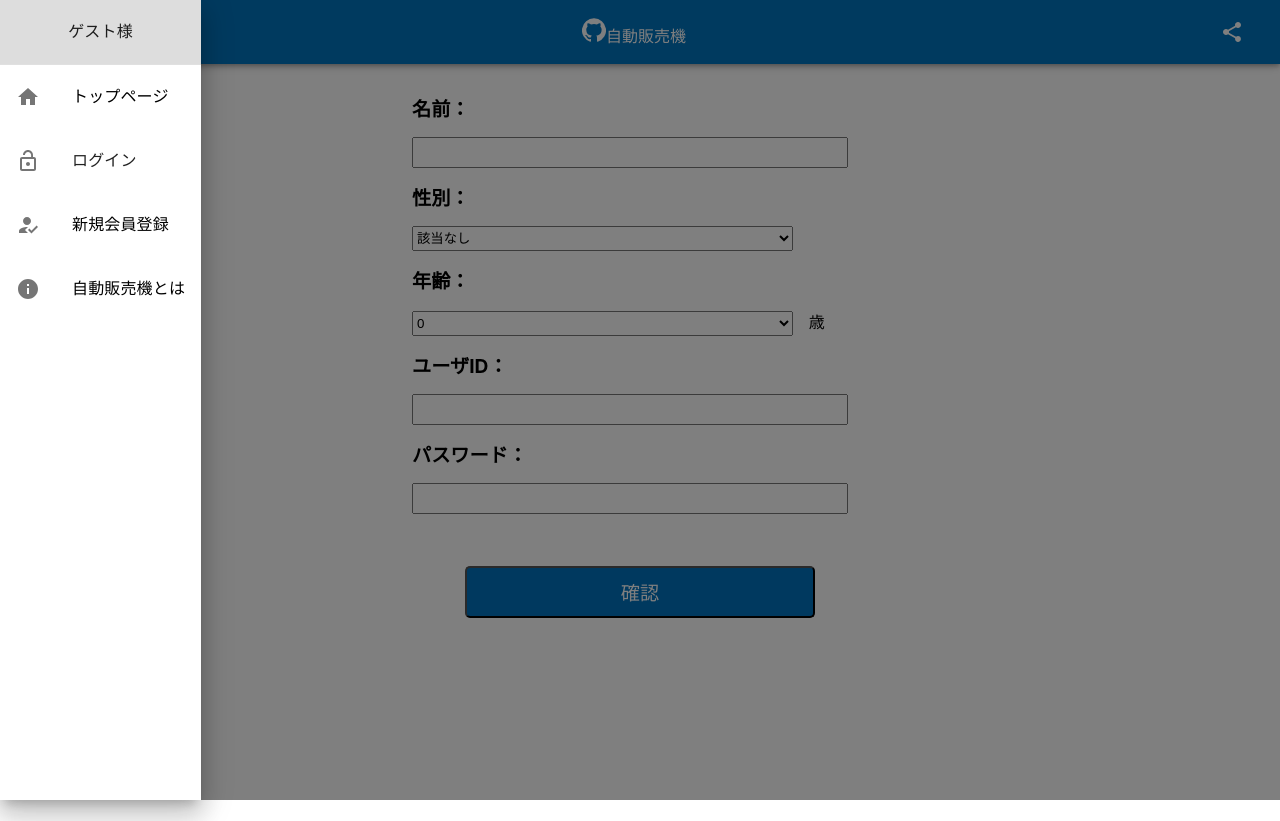
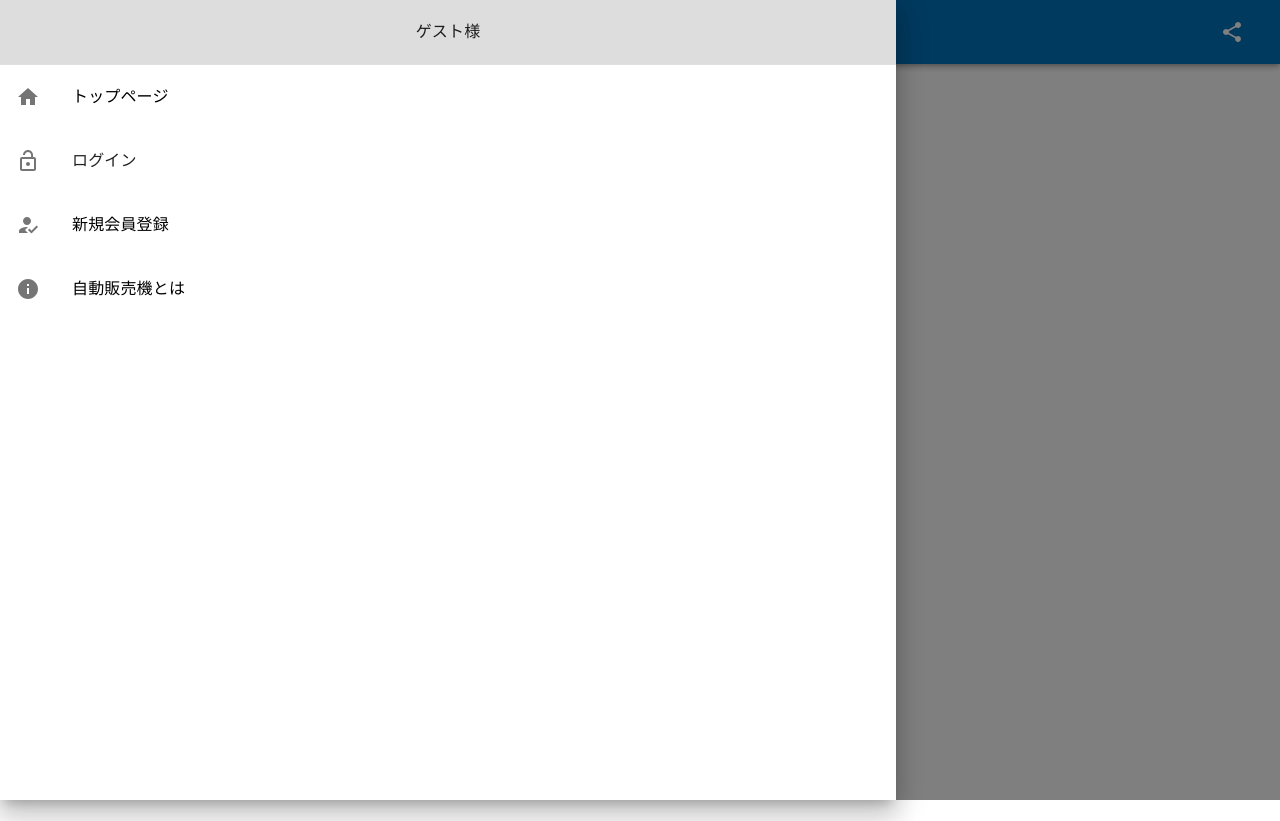
Before and after one commit to NishiokaKazuki/HEW2020, a React (Create React App) app in the folder client/: page /signup in a window 1280 px wide. Both pictures are taken after a click on the button 36 px from the left and 32 px from the top of the page. After the commit the page ends 800 px from the top, so only its background shows below. Built offline with nearby package versions, Linux system fonts and the light colour scheme.

Commit message:
[update]toolbarの追加

```diff
--- a/client/src/containers/About/index.tsx
+++ b/client/src/containers/About/index.tsx
@@ -4,9 +4,16 @@ import styled from 'styled-components'
 import { makeStyles } from '@material-ui/core/styles'
 import Paper from '@material-ui/core/Paper'
 
+const useStyles = makeStyles(theme => ({
+  toolbar: theme.mixins.toolbar,
+}))
+
 const About: React.FC = () => {
+  const classes = useStyles()
+
   return (
     <Root>
+      <div className={classes.toolbar} />
       <H1>About</H1>
       <StyledPaper>
         <section>
--- a/client/src/containers/Header/Menu.tsx
+++ b/client/src/containers/Header/Menu.tsx
@@ -18,7 +18,14 @@ import ListItemText from '@material-ui/core/ListItemText'
 
 import User from '../../class/User'
 
+const useStyles = makeStyles(theme => ({
+    drawerPaper: {
+        width: '70%'
+    }
+}))
+
 const Menu: React.FC = () => {
+    const classes = useStyles();
     const dispatch = useDispatch()
     const drawerOpen = useSelector((state: any) => state.DrawerReducer.drawerOpen)
     const userName = useSelector((state: any) => state.UserReducer.name)
@@ -48,6 +55,9 @@ const Menu: React.FC = () => {
                         ModalProps={{
                             keepMounted: true, // Better open performance on mobile.
                         }}
+                        classes={{
+                            paper: classes.drawerPaper,
+                        }}
                     >
                         <StyledList><ListItem><StyledText>{User.get('token') ? userName + "様" : "ゲスト様"}</StyledText></ListItem></StyledList>
                         <Divider />
--- a/client/src/containers/History/index.tsx
+++ b/client/src/containers/History/index.tsx
@@ -4,11 +4,17 @@ import styled from 'styled-components'
 
 import { makeStyles } from '@material-ui/core/styles'
 
+const useStyles = makeStyles(theme => ({
+  toolbar: theme.mixins.toolbar,
+}))
+
 const History: React.FC = () => {
+  const classes = useStyles()
   const histories = useSelector((state: any) => state.HistoryReducer.histories)
 
   return (
     <Root>
+      <div className={classes.toolbar} />
       <H1>購入履歴</H1>
       {
         histories.map((history: any, i: any) => (
--- a/client/src/containers/MyPage/index.tsx
+++ b/client/src/containers/MyPage/index.tsx
@@ -4,7 +4,12 @@ import QRCode from "qrcode.react"
 import User from "../../class/User"
 import { makeStyles } from '@material-ui/core/styles'
 
+const useStyles = makeStyles(theme => ({
+  toolbar: theme.mixins.toolbar,
+}))
+
 const MyPage: React.FC = () => {
+  const classes = useStyles()
   const [display, setDisplay] = React.useState(false)
   const token: any = User.get('token')
 
@@ -20,6 +25,7 @@ const MyPage: React.FC = () => {
 
   return (
     <Root>
+      <div className={classes.toolbar} />
       <H1>マイページ</H1>
       <P>あなたのQRコード</P>
       {
--- a/client/src/containers/NotFound/index.tsx
+++ b/client/src/containers/NotFound/index.tsx
@@ -3,10 +3,16 @@ import styled from 'styled-components'
 
 import { makeStyles } from '@material-ui/core/styles'
 
+const useStyles = makeStyles(theme => ({
+    toolbar: theme.mixins.toolbar,
+}))
+
 const NotFound: React.FC = () => {
+    const classes = useStyles()
 
     return (
         <Root>
+            <div className={classes.toolbar} />
             <H1>404 Not Found</H1>
             <P>申し訳御座いません。</P>
             <P>お探しのページは見つかりませんでした。</P>
--- a/client/src/containers/Search/index.tsx
+++ b/client/src/containers/Search/index.tsx
@@ -8,12 +8,17 @@ import { makeStyles } from '@material-ui/core/styles'
 import GoogleMapReact from 'google-map-react'
 import { Me, Pin } from '../../components/MapIcons'
 
+const useStyles = makeStyles(theme => ({
+  toolbar: theme.mixins.toolbar,
+}))
+
 interface iCenter {
   lat: number,
   lng: number
 }
 
 const Search: React.FC = () => {
+  const classes = useStyles()
   const [shop, setShop] = React.useState()
   const [lat, setLat] = React.useState(0)
   const [lng, setLng] = React.useState(0)
@@ -33,7 +38,7 @@ const Search: React.FC = () => {
 
   return (
     <Root>
-      <div id="map"></div>
+      <div className={classes.toolbar} />
       <H1>店舗検索</H1>
 
       <GoogleMapWrapper>
--- a/client/src/containers/Signup/index.tsx
+++ b/client/src/containers/Signup/index.tsx
@@ -11,7 +11,13 @@ import { makeStyles } from '@material-ui/core/styles'
 
 import { SexTypes } from "../../class/User"
 
+const useStyles = makeStyles(theme => ({
+  toolbar: theme.mixins.toolbar,
+}))
+
 const Signup: React.FC = () => {
+  const classes = useStyles()
+
   let history = useHistory()
   const [name, setName] = React.useState("")
   const [sex, setSex] = React.useState(SexTypes.SEX_ALL)
@@ -89,6 +95,7 @@ const Signup: React.FC = () => {
 
   const unConfirmed = (
     <>
+      <div className={classes.toolbar} />
       <H1>新規会員登録</H1>
       <Table>
         <tbody>
--- a/client/src/containers/Top/index.tsx
+++ b/client/src/containers/Top/index.tsx
@@ -3,9 +3,16 @@ import styled from 'styled-components'
 
 import { makeStyles } from '@material-ui/core/styles'
 
+const useStyles = makeStyles(theme => ({
+  toolbar: theme.mixins.toolbar,
+}))
+
 const TopPage: React.FC = () => {
+  const classes = useStyles()
+
   return (
     <Root>
+      <div className={classes.toolbar} />
       <H1>~ No Checkouts. ~</H1>
       <H1>自動販売機</H1>
     </Root>
```
Also changed, not shown: client/package.json (+12 -11 lines), 1 other file (tests, documents, lock files or other folders).
